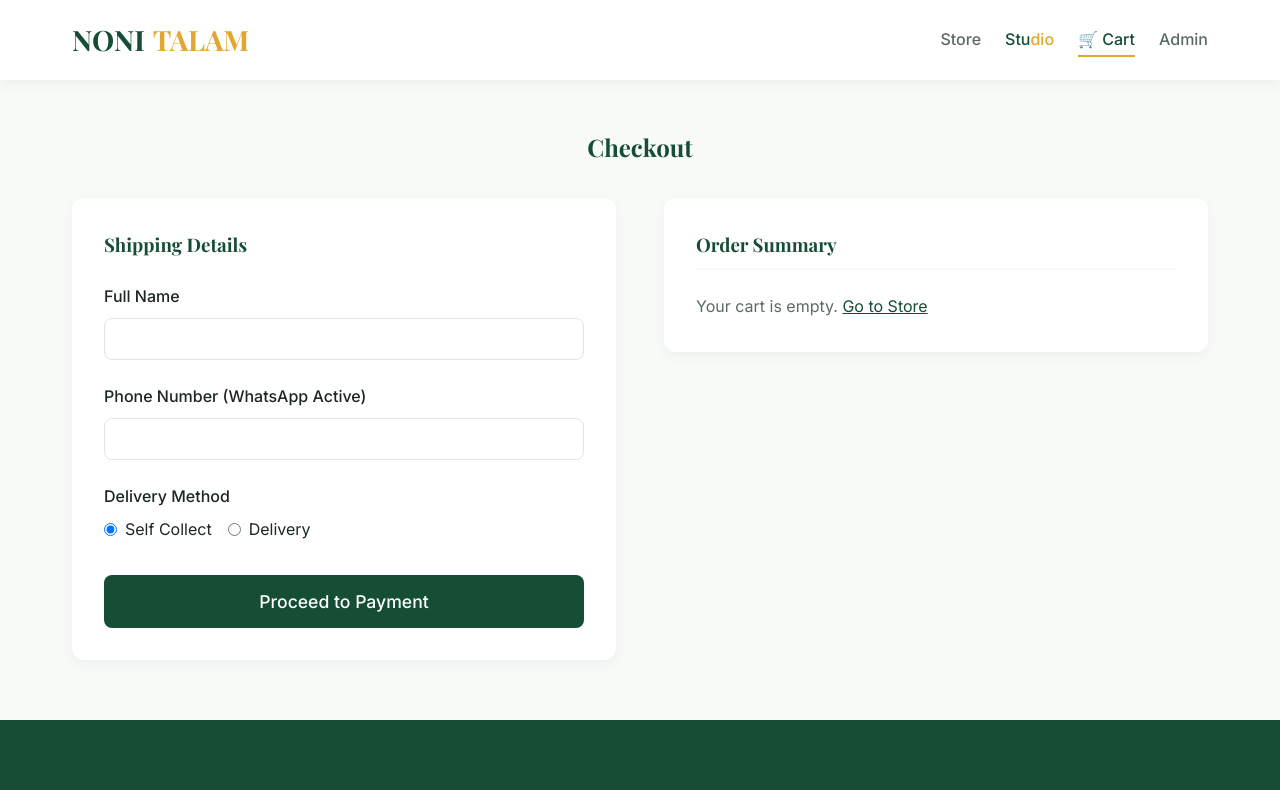
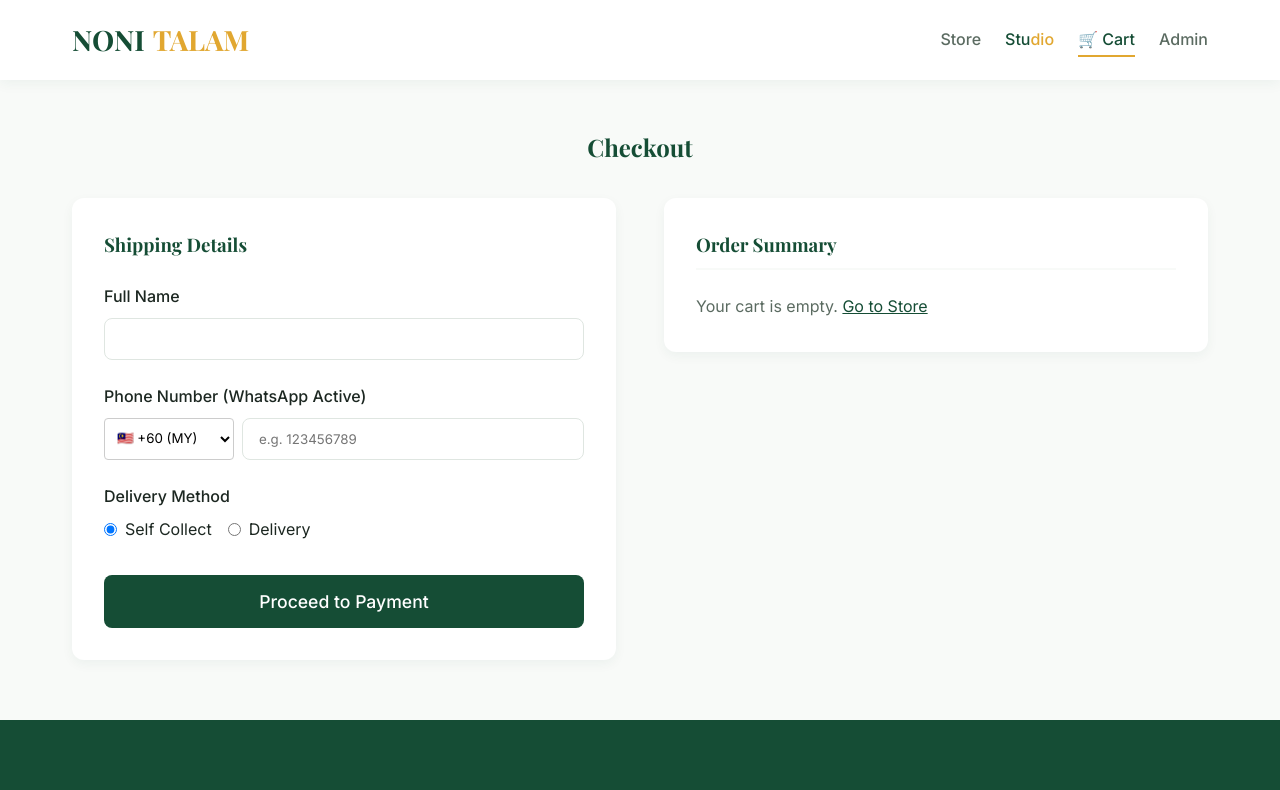
Before and after one commit to mirzu-code/produk-noni-talam, a React (Vite) app: page /checkout in a window 1280 px wide. Shown: the top 790 px of the page. Built offline with nearby package versions, Linux system fonts and the light colour scheme; a web font is replaced by a local one.

Commit message:
masukkan country code

```diff
--- a/src/pages/Checkout.jsx
+++ b/src/pages/Checkout.jsx
@@ -17,7 +17,8 @@ const Checkout = () => {
   const [customerDetails, setCustomerDetails] = useState({
     name: '',
     phone: '',
-    address: ''
+    address: '',
+    countryCode: '+60'
   });
 
   const [receiptData, setReceiptData] = useState(null);
@@ -37,7 +38,7 @@ const Checkout = () => {
     let message = `*NEW ORDER: ${orderId}*\n\n`;
     message += `*Customer Details:*\n`;
     message += `Name: ${customerDetails.name}\n`;
-    message += `Phone: ${customerDetails.phone}\n`;
+    message += `Phone: ${customerDetails.countryCode} ${customerDetails.phone}\n`;
     message += `Delivery Method: ${deliveryMethod === 'self_collect' ? 'Self Collect' : 'Delivery'}\n`;
 
     if (deliveryMethod === 'delivery') {
@@ -142,7 +143,15 @@ const Checkout = () => {
                 </div>
                 <div className="form-group">
                   <label className="form-label">Phone Number (WhatsApp Active)</label>
-                  <input type="tel" name="phone" className="form-control" required value={customerDetails.phone} onChange={handleInputChange} />
+                  <div style={{ display: 'flex', gap: '0.5rem' }}>
+                    <select name="countryCode" className="form-control" style={{ width: '130px', padding: '0.5rem', borderRadius: '4px', border: '1px solid #ccc' }} value={customerDetails.countryCode} onChange={handleInputChange}>
+                      <option value="+60">🇲🇾 +60 (MY)</option>
+                      <option value="+65">🇸🇬 +65 (SG)</option>
+                      <option value="+62">🇮🇩 +62 (ID)</option>
+                      <option value="+673">🇧🇳 +673 (BN)</option>
+                    </select>
+                    <input type="tel" name="phone" className="form-control" style={{ flex: 1 }} required value={customerDetails.phone} onChange={handleInputChange} placeholder="e.g. 123456789" />
+                  </div>
                 </div>
 
                 <div className="form-group" style={{ marginBottom: '1rem' }}>
```
